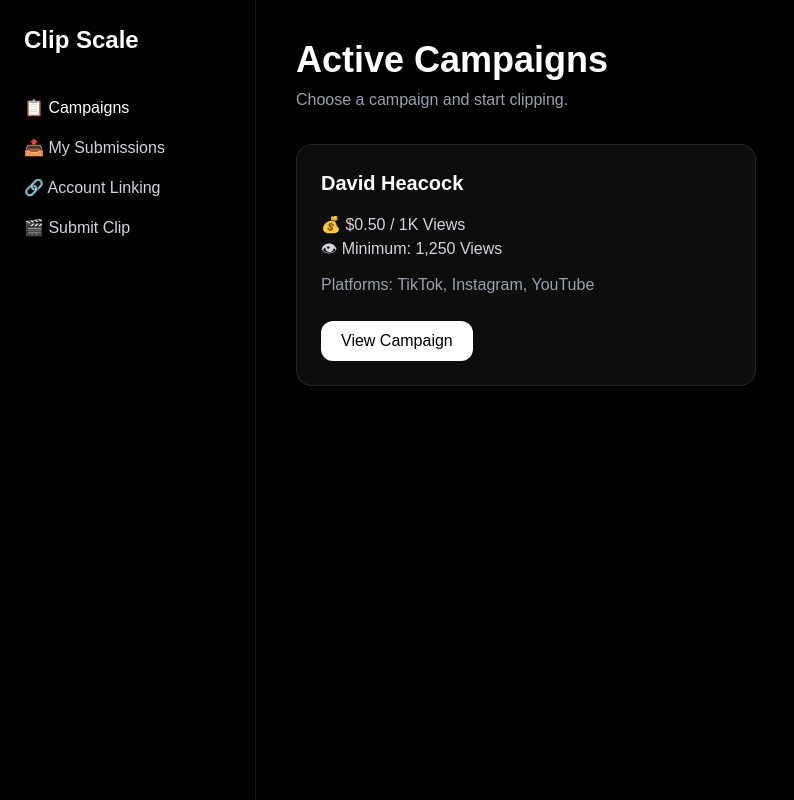
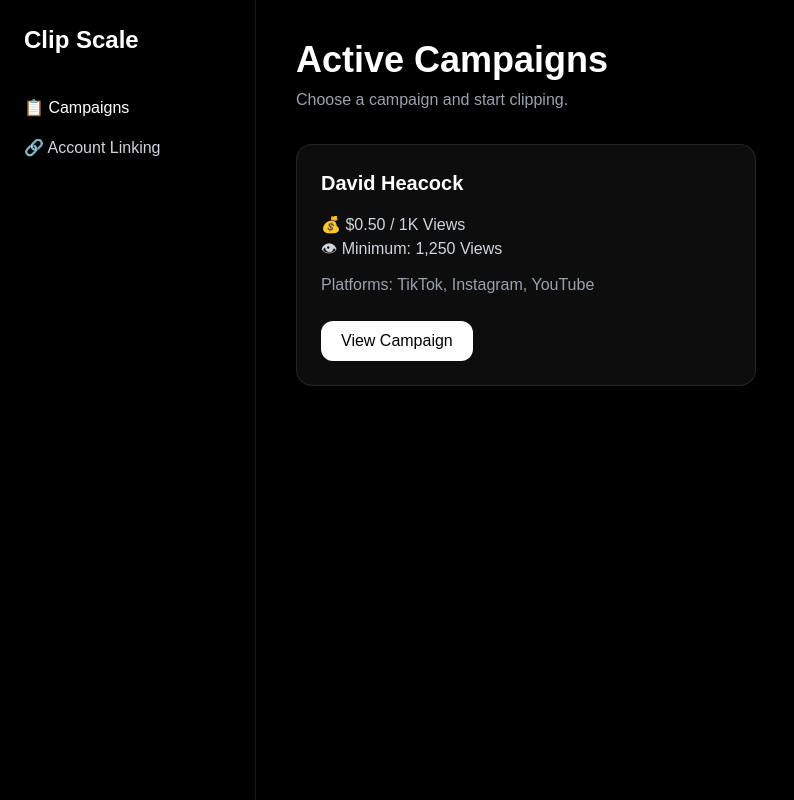
Before and after one commit to passcodekey5437-beep/clipscale, a Next.js app: page / in a window 1280 px wide. Shown: the whole page, without its empty margins (0-794 px from the left). Built offline with nearby package versions, Linux system fonts and the light colour scheme.

Commit message:
hide creator tools until verified

```diff
--- a/src/app/page.tsx
+++ b/src/app/page.tsx
@@ -1,26 +1,77 @@
+"use client";
+
 import { campaigns } from "@/data/campaigns";
 import Link from "next/link";
+import { useEffect, useState } from "react";
+import { getData } from "@/lib/storage";
+
+
 export default function Home() {
+
+
+  const [verified, setVerified] = useState(false);
+
+
+
+  useEffect(()=>{
+
+    const account = getData("linkedAccount");
+
+
+    if(
+      account &&
+      account.status === "Verified"
+    ){
+
+      setVerified(true);
+
+    }
+
+
+  },[]);
+
+
+
+
+
   return (
+
     <main className="min-h-screen bg-black text-white">
+
       <div className="flex">
 
+
         {/* Sidebar */}
+
         <aside className="w-64 min-h-screen border-r border-white/10 p-6">
+
+
           <h1 className="text-2xl font-bold">
             Clip Scale
           </h1>
 
+
+
+
           <nav className="mt-10 space-y-4 text-gray-300">
+
 
             <Link href="/" className="block text-white">
               📋 Campaigns
             </Link>
 
 
+
+
+            {verified && (
+
               <Link href="/portal" className="block">
                 📤 My Submissions
               </Link>
+
+            )}
+
+
 
 
             <Link href="/account-linking" className="block">
@@ -28,65 +79,137 @@ export default function Home() {
             </Link>
 
 
+
+
+
+            {verified && (
+
               <Link href="/submit" className="block">
                 🎬 Submit Clip
               </Link>
 
+            )}
+
+
+
 
           </nav>
+
+
         </aside>
 
 
+
+
+
         {/* Main Content */}
+
         <section className="flex-1 p-10">
+
 
           <h2 className="text-4xl font-bold">
             Active Campaigns
           </h2>
+
+
 
           <p className="mt-2 text-gray-400">
             Choose a campaign and start clipping.
           </p>
 
 
+
+
+
           <div className="mt-8 grid gap-6 md:grid-cols-2">
- {campaigns.map((campaign) => (
+
+
+            {campaigns.map((campaign)=>(
+
+
               <div
+
                 key={campaign.id}
+
                 className="rounded-2xl border border-white/10 bg-white/5 p-6"
+
               >
 
+
+
                 <h3 className="text-xl font-semibold">
+
                   {campaign.name}
+
                 </h3>
 
+
+
+
+
                 <p className="mt-4 text-gray-300">
+
                   💰 {campaign.reward}
+
                 </p>
 
+
+
+
+
                 <p className="text-gray-300">
+
                   👁 Minimum: {campaign.minimumViews}
+
                 </p>
 
+
+
+
+
                 <p className="mt-3 text-gray-400">
+
                   Platforms: {campaign.platforms.join(", ")}
+
                 </p>
 
+
+
+
+
                 <Link
+
                   href={`/campaigns/${campaign.id}`}
+
                   className="mt-6 inline-block rounded-xl bg-white px-5 py-2 text-black"
+
                 >
+
                   View Campaign
+
                 </Link>
 
-    </div>
-  ))}
+
+
 
               </div>
 
+
+            ))}
+
+
+
+          </div>
+
+
         </section>
 
+
       </div>
+
+
     </main>
+
   );
+
 }
```
Lines whose indentation alone changed are shown as unchanged.
